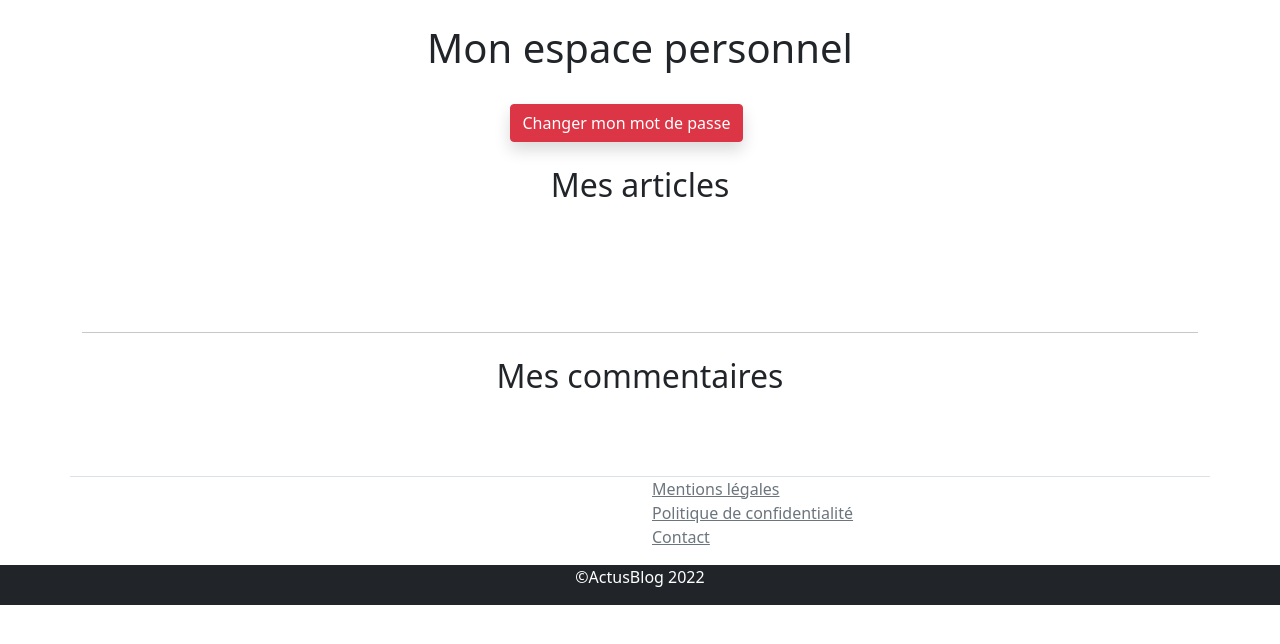
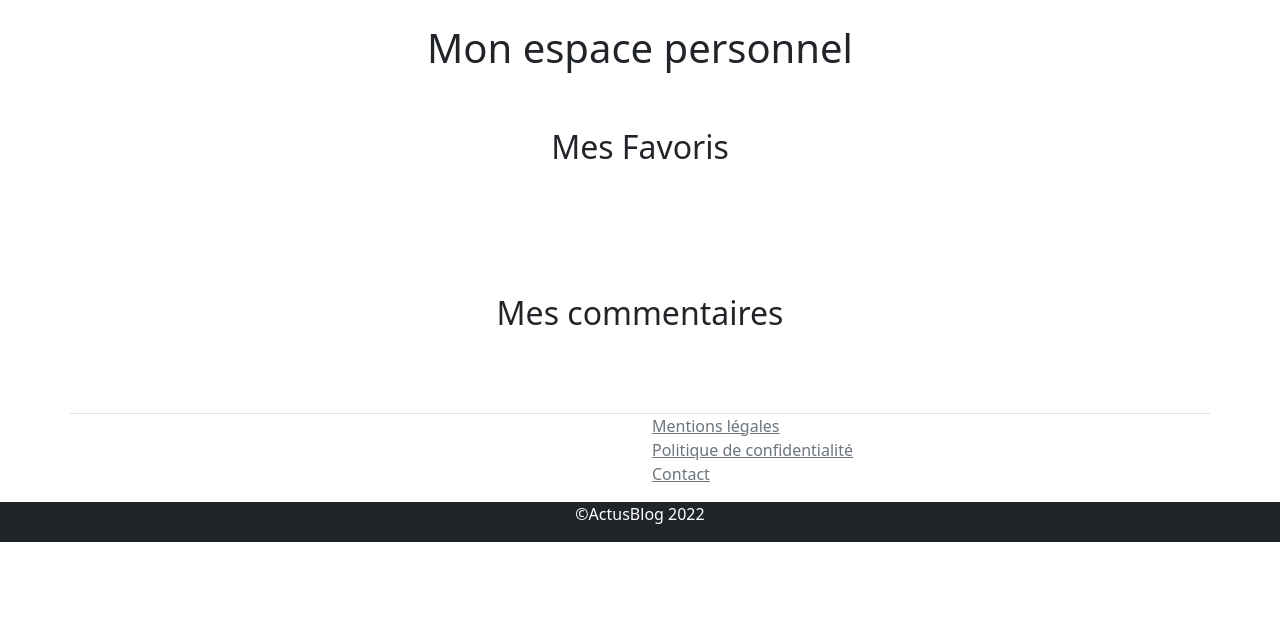
Before and after one commit to KevinL45/newsactu, a Symfony app: template templates/user/show.html.twig in a window 1280 px wide. Shown: the part 56-700 px from the top of the page. Run offline with Twig, Linux system fonts and the light colour scheme; the template is opened without the code that fills it, so the values that code supplies are empty; some libraries are stand-ins or nearby versions.

Commit message:
mes favoris dans espace personnel

```diff
--- a/src/Controller/UserController.php
+++ b/src/Controller/UserController.php
@@ -3,6 +3,7 @@
 namespace App\Controller;
 
 use App\Entity\Commentary;
+use App\Entity\Favoris;
 use App\Entity\Post;
 use App\Entity\User;
 use App\Form\UserType;
@@ -64,12 +65,12 @@ class UserController extends AbstractController
      */
     public function showProfile(EntityManagerInterface $entityManager):Response
     {
-        $posts = $entityManager->getRepository(Post::class)->findBy(['author'=>$this->getUser()]);
+        $favoris = $entityManager->getRepository(Favoris::class)->findBy(['user'=>$this->getUser()]);
         $commentaries = $entityManager->getRepository(Commentary::class)->findBy(['author'=>$this->getUser()]);
 
         return $this->render('user/show.html.twig',[
             'commentaries' => $commentaries,
-            'posts' => $posts
+            'favoris' => $favoris
         ]);
 
     }
--- a/templates/user/show.html.twig
+++ b/templates/user/show.html.twig
@@ -12,17 +12,9 @@
     {% include 'components/_flashe.html.twig' %}
 </div>
 
-<div class="row">
-    <div class="col-3 mx-auto">
-        <a href="#" class="btn btn-danger shadow">
-            Changer mon mot de passe
-        </a>
-    </div>
-</div>
-
     <div class="row">
         <div class="col my-4">
-            <h2 class="text-center">Mes articles</h2>
+            <h2 class="text-center">Mes Favoris</h2>
         </div>
     </div>
 
@@ -30,7 +22,7 @@
 
 <div class="row my-5">
     <div class="col-12 mx-auto">
-        {% if posts is not empty %}
+        {% if favoris is not empty %}
 
             <table class="table">
                 <thead class="table-dark">
@@ -38,29 +30,25 @@
                         <th>Titre</th>
                         <th>Date de création</th>
                         <th>Catégorie</th>
-                        <th>Commentaires liés</th>
                         <th></th>
 
                     </tr>
                 </thead>
                 <tbody>
 
-                {% for post in posts %}
+                {% for favori in favoris %}
                     <tr>
                         <td>
-                            {{ post.title }}
+                            {{ favori.post.title }}
                         </td>
                         <td>
-                            {{ post.createdAt | date('d/m/Y h:i:s') }}
+                            {{ favori.post.createdAt | date('d/m/Y h:i:s') }}
                         </td>
                         <td>
-                            {{ post.category.name }}
+                            {{ favori.post.category.name }}
                         </td>
                         <td>
-                            {{ post.commentaries | length }}
-                        </td>
-                        <td>
-                        <a href="{{path('show_post', {'cat_alias':post.category.alias, 'post':post.alias, 'id':post.id})}}" class="btn btn-info"><i class="fa fa-eye"></i></a>
+                        <a href="{{path('show_post', {'cat_alias':favori.post.category.alias, 'post':favori.post.alias, 'id':favori.post.id})}}" class="btn btn-info"><i class="fa fa-eye"></i></a>
                         </td>
 
                     </tr>
@@ -72,7 +60,6 @@
     </div>
 </div>
 
-    <hr>
 <div class="row my-4">
     <div class="col-12">
         <h2 class="text-center">Mes commentaires</h2>
```
